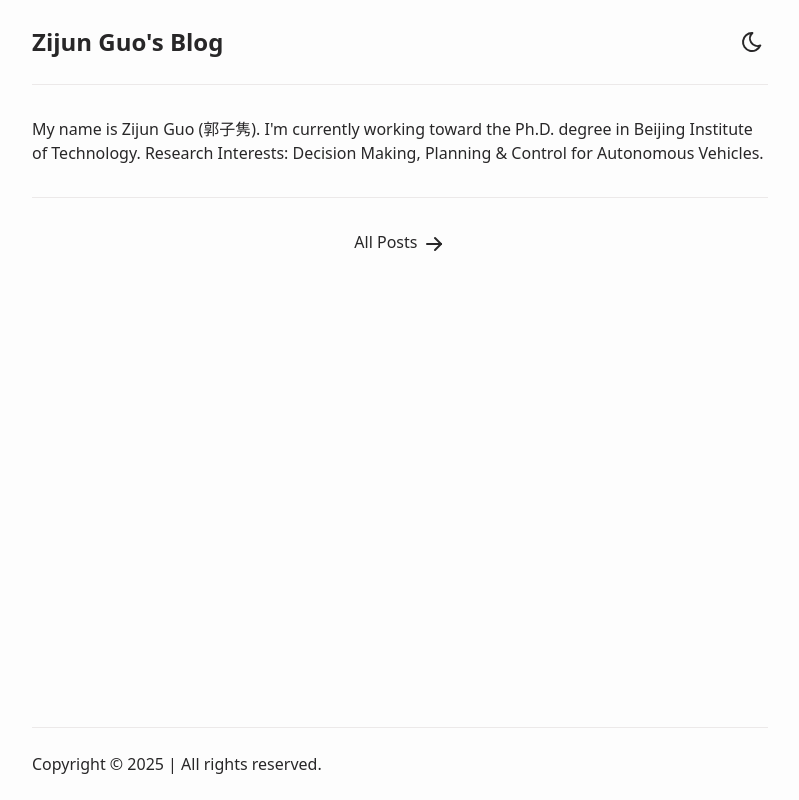
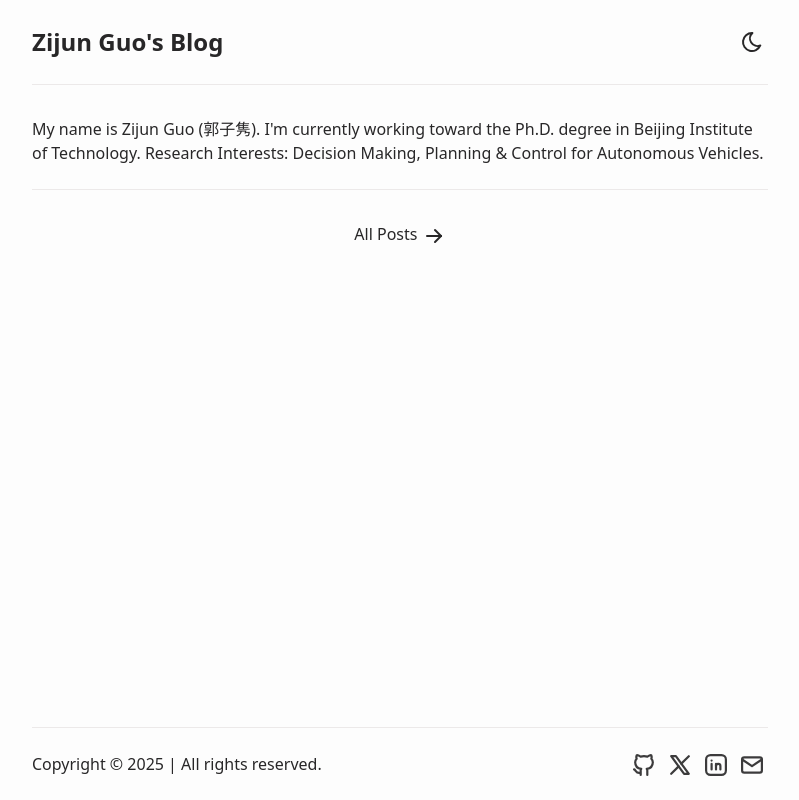
Before and after one commit to Easy121/Easy121.github.io, an Astro site: page / in a window 1280 px wide. Shown: the whole page, without its empty margins (240-1039 px from the left). Built offline with nearby package versions, Linux system fonts and the light colour scheme; Astro itself is replaced by a stand-in of ours.

Commit message:
fix social media bug

```diff
--- a/src/constants.ts
+++ b/src/constants.ts
@@ -9,30 +9,30 @@ import IconPinterest from "@/assets/icons/IconPinterest.svg";
 import { SITE } from "@/config";
 
 export const SOCIALS = [
-  // {
-  //   name: "Github",
-  //   href: "https://github.com/satnaing/astro-paper",
-  //   linkTitle: ` ${SITE.title} on Github`,
-  //   icon: IconGitHub,
-  // },
-  // {
-  //   name: "X",
-  //   href: "https://x.com/username",
-  //   linkTitle: `${SITE.title} on X`,
-  //   icon: IconBrandX,
-  // },
-  // {
-  //   name: "LinkedIn",
-  //   href: "https://www.linkedin.com/in/username/",
-  //   linkTitle: `${SITE.title} on LinkedIn`,
-  //   icon: IconLinkedin,
-  // },
-  // {
-  //   name: "Mail",
-  //   href: "mailto:yourmail@gmail.com",
-  //   linkTitle: `Send an email to ${SITE.title}`,
-  //   icon: IconMail,
-  // },
+  {
+    name: "Github",
+    href: "https://github.com/satnaing/astro-paper",
+    linkTitle: ` ${SITE.title} on Github`,
+    icon: IconGitHub,
+  },
+  {
+    name: "X",
+    href: "https://x.com/username",
+    linkTitle: `${SITE.title} on X`,
+    icon: IconBrandX,
+  },
+  {
+    name: "LinkedIn",
+    href: "https://www.linkedin.com/in/username/",
+    linkTitle: `${SITE.title} on LinkedIn`,
+    icon: IconLinkedin,
+  },
+  {
+    name: "Mail",
+    href: "mailto:yourmail@gmail.com",
+    linkTitle: `Send an email to ${SITE.title}`,
+    icon: IconMail,
+  },
 ] as const;
 
 export const SHARE_LINKS = [
--- a/src/pages/index.astro
+++ b/src/pages/index.astro
@@ -45,16 +45,16 @@ const recentPosts = sortedPosts.filter(({ data }) => !data.featured);
       <p>
         My name is Zijun Guo (郭子隽). I'm currently working toward the Ph.D. degree in Beijing Institute of Technology. Research Interests: Decision Making, Planning & Control for Autonomous Vehicles.
       </p>
-      <p class="mt-2">
-        <!-- Read the blog posts or check
+      <!-- <p class="mt-2">
+        Read the blog posts or check
         <LinkButton
           class="underline decoration-dashed underline-offset-4 hover:text-accent"
           href="https://github.com/satnaing/astro-paper#readme"
         >
           README
-        </LinkButton> for more info. -->
-      </p>
-      {
+        </LinkButton> for more info.
+      </p> -->
+      <!-- {
         // only display if at least one social link is enabled
         SOCIALS.length > 0 && (
           <div class="mt-4 flex flex-col sm:flex-row sm:items-center">
@@ -62,7 +62,7 @@ const recentPosts = sortedPosts.filter(({ data }) => !data.featured);
             <Socials />
           </div>
         )
-      }
+      } -->
     </section>
 
     <Hr />
```
